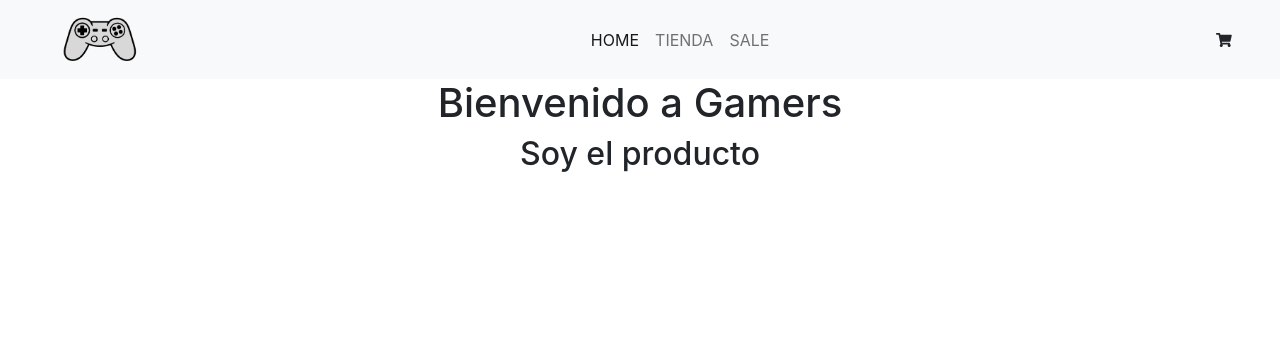
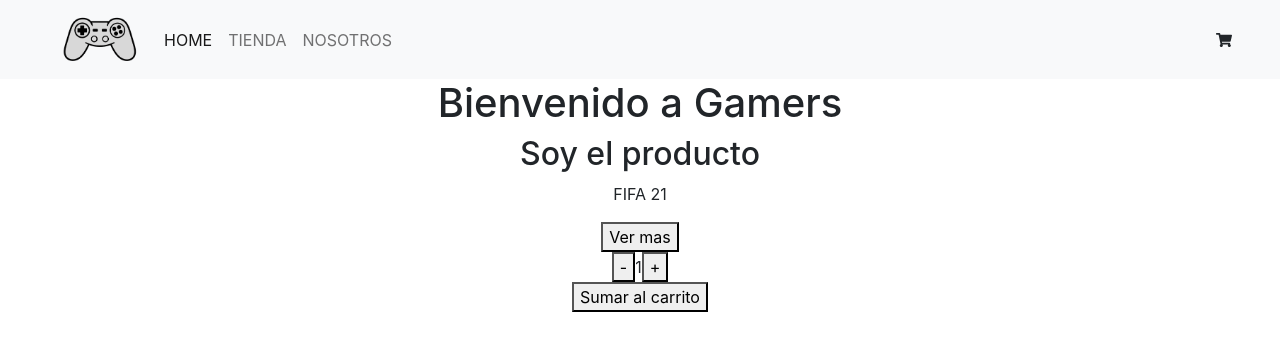
Before and after one commit to lucas-becker1/gamers, a React (Create React App) app: page / in a window 1280 px wide. Shown: the top 350 px of the page. Built offline with nearby package versions, Linux system fonts and the light colour scheme.

Commit message:
desafio clase 5

```diff
--- a/src/App.js
+++ b/src/App.js
@@ -1,6 +1,7 @@
 import './App.css';
 import Navbar from './components/Navbar';
 import ItemListContainer from './components/ItemListContainer';
+import Item from './components/Item'
 
 function App() {
   const title= "Bienvenido a Gamers"
@@ -9,6 +10,7 @@ function App() {
     <div className="App">
       <Navbar/>
       <ItemListContainer title={title} card={card}/>
+      <Item/>
     </div>
   );
 }
--- /dev/null
+++ b/src/components/Item.jsx
@@ -0,0 +1,27 @@
+import React,{useState} from 'react'
+import ItemCount from './ItemCount'
+
+const Item = ({card}) => {
+const [show, setShow]=useState(false)
+
+const verMas = () =>{
+    console.log(show)
+    setShow(!show)
+}
+const onAdd = () =>{
+    console.log('Agregué al carrito')
+}
+  return (
+    <div>
+        <div>
+            <p>{card}FIFA 21</p>
+            {show && <p>Descripción del producto</p> }
+            <button onClick={verMas}>{show ? 'Ver menos' : 'Ver mas'}</button>
+            <ItemCount stock={10} initial={1} onAdd={onAdd}/>
+        </div>
+
+    </div>
+  )
+}
+
+export default Item
--- /dev/null
+++ b/src/components/ItemCount.jsx
@@ -0,0 +1,27 @@
+import React,{useState} from 'react'
+
+const ItemCount = ({stock, initial, onAdd}) => {
+    const [contador, setContador] = useState(initial)
+    const sumar = () =>{
+        if(contador < stock){
+            setContador(contador + 1 )
+        }
+    }
+    const restar = () =>{
+        if(contador > 1 ){
+            setContador(contador - 1 )
+        }
+    }
+  return (
+      <>
+        <div>
+            <button onClick={restar}>-</button>
+            <span>{contador}</span>
+            <button onClick={sumar}>+</button>
+        </div>
+        <button onClick={onAdd}> Sumar al carrito</button>
+    </>
+  )
+}
+
+export default ItemCount
--- a/src/components/Navbar.jsx
+++ b/src/components/Navbar.jsx
@@ -3,8 +3,8 @@ import CartWidget from './CartWidget'
 
 const Navbar = () => {
   return (
-    <div className="px-5 bg-light">
-        <nav className="navbar navbar-expand-lg navbar-light">
+    <div className="d-flex justify-content-between align-items-center px-5 bg-light">
+        <nav className="navbar navbar-expand-lg navbar-light bg-light">
             <div className="container-fluid">
                 <a className="navbar-brand" href="#">
                     <img src='./logo-gamers.png' width='80'/>
@@ -21,13 +21,13 @@ const Navbar = () => {
                             <a className="nav-link" href="#">TIENDA</a>
                         </li>
                         <li className="nav-item">
-                            <a className="nav-link" href="#">SALE</a>
+                            <a className="nav-link" href="#">NOSOTROS</a>
                         </li>
                     </ul>
                 </div>
             </div>
-        <CartWidget/>
         </nav>
+    <CartWidget/>
     </div>
   )
 }
--- a/src/index.js
+++ b/src/index.js
@@ -5,9 +5,9 @@ import App from './App';
 import reportWebVitals from './reportWebVitals';
 
 ReactDOM.render(
-  <React.StrictMode>
+  <>
     <App />
-  </React.StrictMode>,
+  </>,
   document.getElementById('root')
 );
 
```
